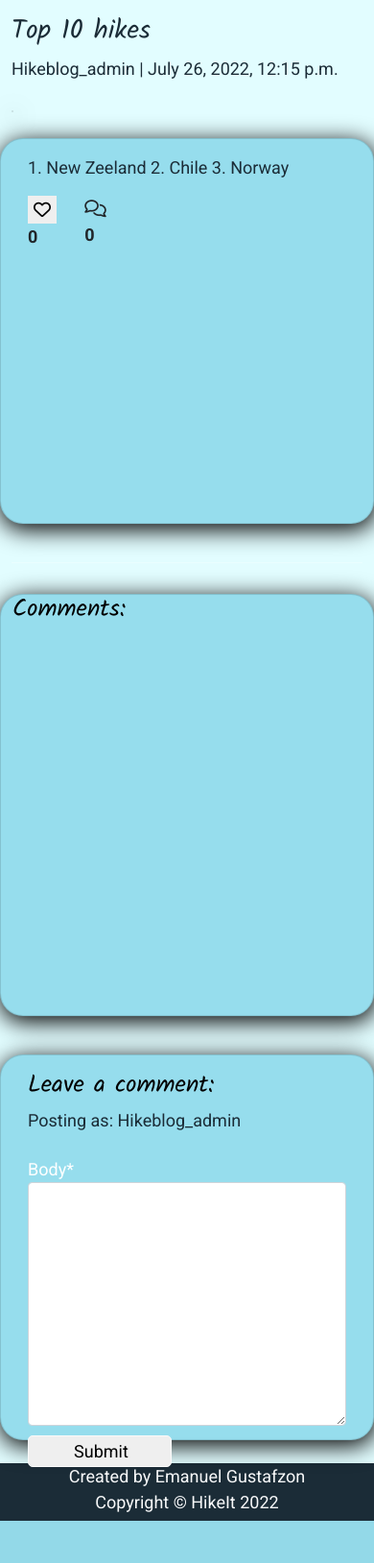
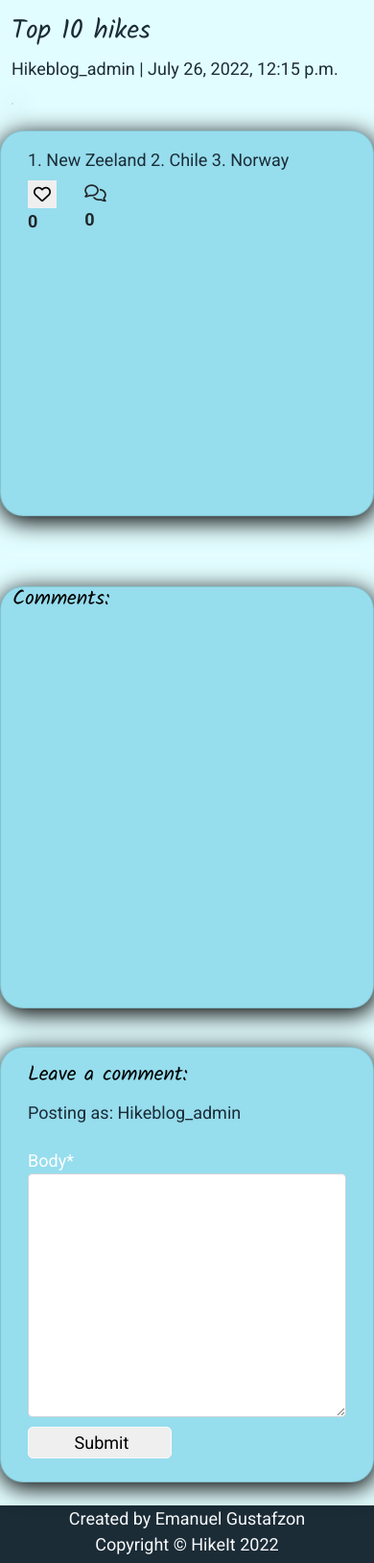
Before and after one commit to Code-Institute-Submissions/Milestone-project-4-hiking-blog_SEpResub, a Django app: a page that uses templates/post_detail.html in a window 390 px wide. Shown: the part 67-1696 px from the top of the page at 96% size. Before the commit the page ends 1652 px from the top, so only its background shows below. Run offline with Django 3.2, Linux system fonts and the light colour scheme; a user stored in the database is signed in; data comes from the database, SQL or seed files in the repository; data that the repository does not hold is empty; some libraries are stand-ins or nearby versions.

Commit message:
Fix responsivity to all screen sizes, some of the content overlapped on smaller screens.

```diff
--- a/hikeblog/settings.py
+++ b/hikeblog/settings.py
@@ -29,7 +29,7 @@ TEMPLATES_DIRS = os.path.join(BASE_DIR, 'templates')
 SECRET_KEY = os.environ.get('SECRET_KEY')
 
 # SECURITY WARNING: don't run with debug turned on in production!
-DEBUG = False
+DEBUG = True
 
 ALLOWED_HOSTS = ['myhikeblog.herokuapp.com', 'localhost']
 
--- a/static/css/style.css
+++ b/static/css/style.css
@@ -71,12 +71,15 @@ h1 {
     font-family:'kalam';
 }
 h2, h3, h4 {
-    font-size: 140%;
+    font-size: 120%;
     color: black;
     font-family:'kalam';
+    margin-bottom: 0.75rem;
 }
 p {
+
     color: #1B2C37;
+    margin-bottom: 0.5rem;
 }
 .head_text {
     color: white;
@@ -100,6 +103,13 @@ p {
     background-clip: border-box;
     border: 1px solid rgba(0,0,0,.125);
     border-radius: 1.5rem;
+    height:auto;
+}
+
+.card-post-detail {
+    min-height: 400px;
+    flex: 1 1 auto;
+    padding: 1rem 1rem;
 }
 
 
@@ -116,6 +126,17 @@ p {
 }
 
 
+body {
+    font-family: "Roboto", sans-serif;
+    font-size: 18px;
+    background-color: #E2FDFF;
+    color: white;
+    min-height: 100vh;
+}
+
+.row2 {
+    flex-wrap: unset;
+}
 
 .button:hover {
     background-color: #96DDED;
@@ -124,9 +145,9 @@ p {
 .button {
     border: solid 1px #fafafa;
     border-radius: 5px;
-    padding: 2px 2px 2px 5px;
+    padding: 2px 1px 2px 5px;
     width: 150px;
-    margin-bottom: 10px;
+    margin-bottom: 0.5rem;
 
 
 }
@@ -152,3 +173,6 @@ button {
 .form-control {
     margin-bottom: 10px;
 }
+input {
+display: block;
+}
--- a/templates/about.html
+++ b/templates/about.html
@@ -5,7 +5,7 @@
 
         <div class="row page-height">
 
-            <div class="col-md-12 col-lg-6  ">
+            <div class=" col-lg-6 col-md-12">
                 <!-- Post title goes in these h1 tags -->
                 <hr>
 
@@ -20,7 +20,7 @@
                     Now, are you ready to get inspired? Read our blog and prepare for your next amazing trip!
                     </p>
             </div>
-            <div class=" col-md-12 col-lg-6 justify-content-center mt-3 ml-3">
+            <div class=" col-md-12 col-lg-6  mb-3 mt-3">
                 <!-- The featured image URL goes in the src attribute -->
 
                 <img class="post-detail-image img-fluid max-width:100%;" src="https://res.cloudinary.com/dl535zny9/image/upload/v1659983114/mig_trolltunga_jaazgv.jpg">
--- a/templates/index.html
+++ b/templates/index.html
@@ -9,7 +9,7 @@
         <div class="col-12 mt-3 left">
             <div class="row">
                 {% for post in post_list %}
-                <div class="col-xl-4 col-lg-6 col-md-5.5 col-sm-12">
+                <div class="col-xl-4 col-lg-4 col-md-12 col-sm-12">
                     <div class="card mb-4">
                         <div >
                             <div class="image-container">
--- a/templates/post_detail.html
+++ b/templates/post_detail.html
@@ -27,7 +27,7 @@
 <div class="container">
     <div class="row">
         <div class="col card mb-4  mt-3 left  top">
-            <div class="card-body">
+            <div class="card-post-detail">
                 <!-- The post content goes inside the card-text. -->
                 <!-- Use the | safe filter inside the template tags -->
                 <p class="card-text ">
@@ -72,7 +72,7 @@
     <div class="row">
         <div class="col-md-8 card mb-4  mt-3 ">
             <h3>Comments:</h3>
-            <div class="card-body">
+            <div class="card-post-detail">
                 <!-- We want a for loop inside the empty control tags to iterate through each comment in comments -->
                 {% for comment in comments %}
                 <div class="comments" style="padding: 10px;">
@@ -101,7 +101,7 @@
             </div>
         </div>
         <div class="col-md-4 card mb-4 mt-3 ">
-            <div class="card-body">
+            <div class="card-post-detail">
                 <!-- For later -->
                 {% if commented %}
                 <div class="alert alert-success {{ message.tags }} alert-dismissible fade show" id="msg" role="alert">
```
Also changed, not shown: templates/blog/comment_form.html (+4 -5 lines).
